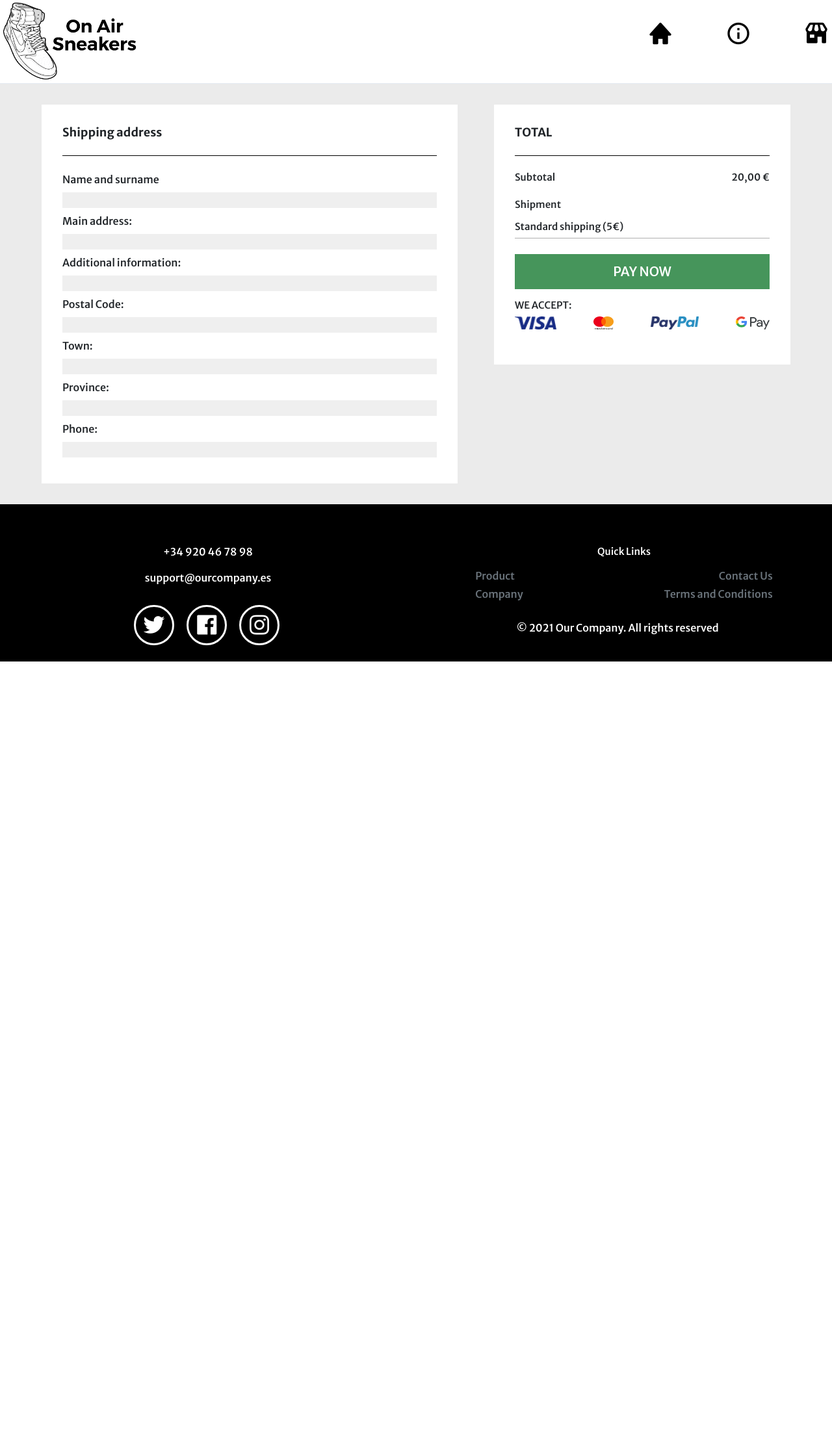
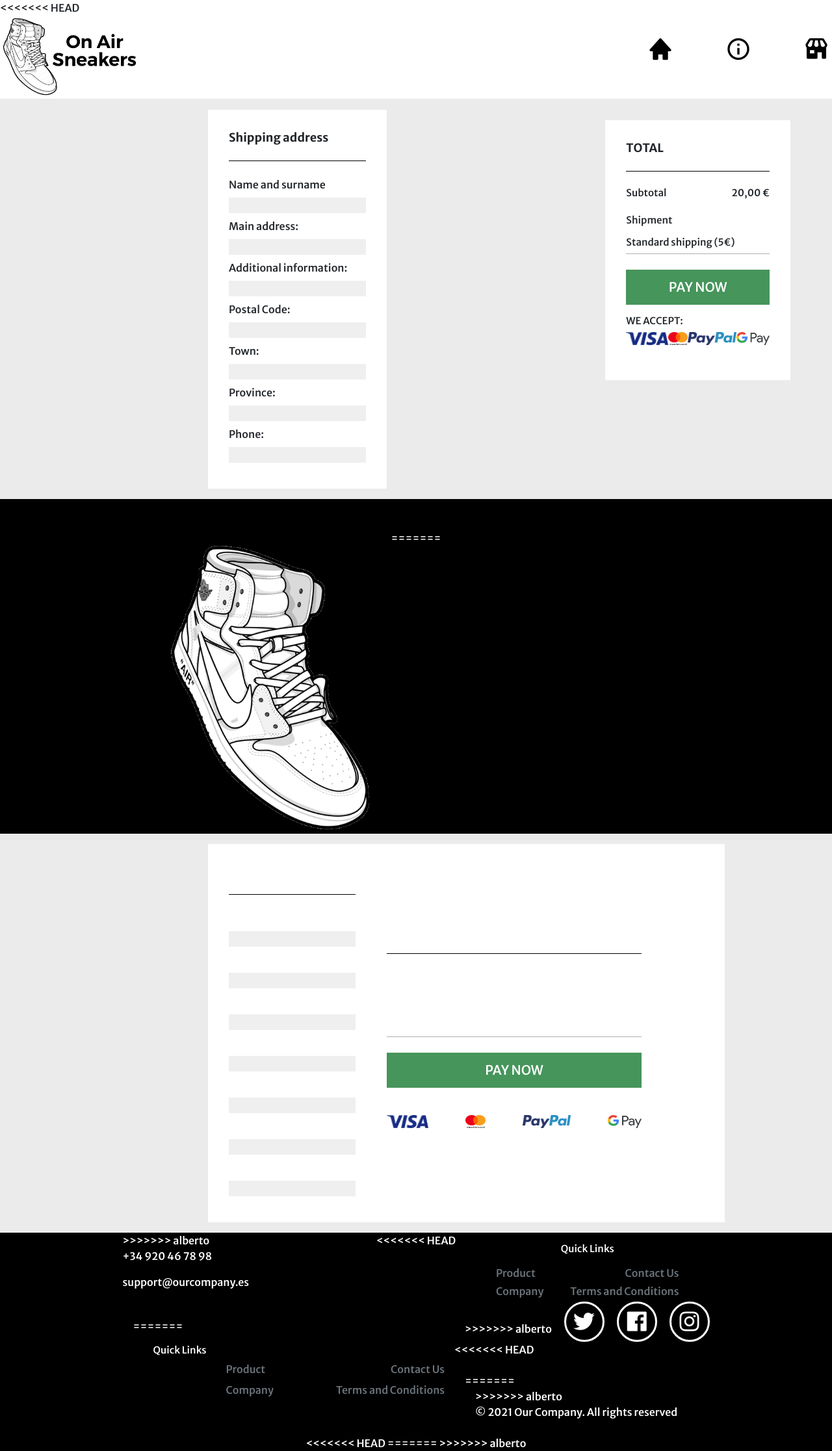
Before and after one commit to JoaquinJPB/DAW1, a PHP site: page /shipping_payment.html in a window 1280 px wide. Shown: the whole page at 65% size. Before the commit the page ends 1018 px from the top, so only its background shows below. Run offline with PHP 8.4, Linux system fonts and the light colour scheme; some libraries are stand-ins or nearby versions.

Commit message:
JS,HTML y CSS shipping payment

```diff
--- a/css/style.css
+++ b/css/style.css
@@ -653,9 +653,9 @@ footer{
 }
 
 .shipping_data {
-    margin: 2rem 1rem 2rem 4rem;
+    margin: 1rem 20rem 1rem 20rem;
     padding: 2rem;
-    width: 50vw;
+    width: 100rem;
     height: fit-content;
     background-color: white;
 }
@@ -731,20 +731,18 @@ h5 {
     height: 20px;
 }
 
-
-/* ======================= REGISTER ======================= */
-
-.container_register {
-    margin-top: 2rem;
-    margin-bottom: 2rem;
-    background-color: hsl(355, 68%, 53%);
-    width: 40vw;
-    border-radius: 2rem;
-    padding: 2rem;
+#div{
+    display: flex;
+    flex-direction: row;
 }
-
-.social_media {
-    margin: 1rem 0 0 1rem;
+#div1{
+    margin: auto;
+    width: -webkit-fill-available;
+    margin-top: inherit;
+}
+#div2{
+    margin-top: inherit;
+    margin: auto;
 }
 
 
--- a/js/validation-form.js
+++ b/js/validation-form.js
@@ -1,8 +1,6 @@
 $(function() {
-
     initValidateLoginForm();
     initValidateSignUpForm();
-
 });
 
 function initValidateSignUpForm() {
@@ -65,3 +63,33 @@ function initValidateLoginForm() {
         }
     });
 }
+function initValidatePayment(){
+    $("#shippingForm").validate({ //#register-form is form id
+        rules: {
+            name: "required",
+            address:"required",
+            postal:"required",
+            town:"required",
+            province:"required",
+            phone:{
+                required: true,
+                minlength: 8
+            }
+        },
+        // Mensajes de errores
+        messages: {
+            name: "Enter Username",
+            address:"Enter Address",
+            postal:"Enter Postal Code",
+            town:"Enter Town",
+            province:"Enter Province",
+            phone:{
+                required: 'Enter Phone',
+                minlength: 'Your phone must be at least 8 characters long',
+            }
+        },
+        submitHandler: function(form) {
+            form.submit();
+        }
+    });
+}
--- a/shipping_payment.html
+++ b/shipping_payment.html
@@ -15,6 +15,7 @@
 <body>
 
     <header class="header">
+<<<<<<< HEAD
         <nav class="d-flex justify-content-between align-items-center p-1 w-100">
             <a href="index.html"><img src="DAW1_resources/Logo_Web.png" alt="Logo_Web"></a>
             <ul class="nav-menu d-flex justify-content-between align-items-center">
@@ -94,10 +95,72 @@
         <div class="footer_div_father d-flex flex-row align-items-center pt-5">
 
             <div class="col d-flex flex-column justify-content-center align-items-center">
+=======
+        <a href="index.html"><img src="DAW1_resources/Logo_Web.png" alt="Logo_Web"></a>
+    </header>
+
+    <main class="main_shipping">
+
+        <section class="shipping_data">
+            <div id="div">
+                        <div id="div1">
+                            <h1>Shipping address</h1>
+                            <hr>
+                            <form action="" id="shippingForm" method="post">
+                            <label for="name">Name and surname</label>
+                            <input type="text" name="name" id="name" required>
+                            <label for="address">Main address:</label>
+                            <input type="text" name="address" id="address" required>
+                            <label for="info">Additional information:</label>
+                            <input type="text" name="info" id="info">
+                            <label for="postal">Postal Code:</label>
+                            <input type="text" name="postal" id="postal" required>
+                            <label for="town">Town:</label>
+                            <input type="text" name="town" id="town" required>
+                            <label for="province">Province:</label>
+                            <input type="text" name="province" id="province" required>
+                            <label for="phone">Phone:</label>
+                            <input type="tel" name="phone" id="phone" required>
+                        </div>
+                        <div id="div2">
+                            <section class="payment_data">
+                                <h1>TOTAL</h1>
+                                <hr>
+                                <div class="payment_subtotal">
+                                    <h3>Subtotal</h3>
+                                    <h3>20,00 €</h3>
+                                </div>
+                                <h3>Shipment</h3>
+                                <h5>Standard shipping (5€)</h5>
+                                <hr>
+                                <button id="pay" type="submit">PAY NOW</button>
+                                <h3>WE ACCEPT:</h3>
+                                <div class="payments_method">
+                                    <img src="DAW1_resources/visa.png" alt="">
+                                    <img src="DAW1_resources/mastercard.png" alt="">
+                                    <img src="DAW1_resources/paypal.png" alt="">
+                                    <img src="DAW1_resources/Google-Pay.png" alt="">
+                                </div>
+                            </form>
+                            </section>
+                        </div>
+            </div>
+        </section>
+
+
+
+    </main>
+
+    <footer>
+
+        <div class="row footer_div_father">
+            <div class="col footer_div_1">
+>>>>>>> alberto
                 <p>+34 920 46 78 98</p>
                 <p>support@ourcompany.es</p>
             </div>
 
+<<<<<<< HEAD
             <div class="col d-flex flex-column align-items-center">
                 <h5 class="mb-3 text-center w-75">Quick Links</h5>
                 <div class="nav flex-column w-75">
@@ -116,17 +179,55 @@
 
         <div class="footer_down d-flex flex-row justify-content-around align-items-center">
             <div class="mb-4">
+=======
+            <div class="col footer_div_2">
+                <h5>Quick Links</h5>
+                <div class="nav flex-column">
+                    <div class="d-flex flex-row justify-content-between">
+                        <span class="nav-item mb-2"><a href="#" class="nav-link p-0 text-muted">Product</a></span>
+                        <span class="nav-item mb-2"><a href="#" class="nav-link p-0 text-muted">Contact Us</a></span>
+                    </div>
+                    <div class="d-flex flex-row flex-row justify-content-between">
+                        <span class="nav-item mb-2"><a href="#" class="nav-link p-0 text-muted">Company</a></span>
+                        <span class="nav-item mb-2"><a href="#" class="nav-link p-0 text-muted">Terms and Conditions</a></span>
+                    </div>
+                </div>
+            </div>
+        </div>
+
+        <hr>
+
+        <div class="footer_down">
+            <div>
+>>>>>>> alberto
                 <i class='bx bxl-twitter footer_icon'></i>
                 <i class='bx bxl-facebook-square footer_icon'></i>
                 <i class='bx bxl-instagram footer_icon'></i>
             </div>
+<<<<<<< HEAD
             <div class="mb-4 mt-4">
+=======
+            <div>
+>>>>>>> alberto
                 <p>© 2021 Our Company. All rights reserved</p>
             </div>
         </div>
 
     </footer>
+<<<<<<< HEAD
 
+=======
+    <script src="https://code.jquery.com/jquery-3.5.1.slim.min.js" integrity="sha384-DfXdz2htPH0lsSSs5nCTpuj/zy4C+OGpamoFVy38MVBnE+IbbVYUew+OrCXaRkfj" crossorigin="anonymous">
+    </script>
+    <script src="https://cdn.jsdelivr.net/npm/bootstrap@4.6.0/dist/js/bootstrap.bundle.min.js" integrity="sha384-Piv4xVNRyMGpqkS2by6br4gNJ7DXjqk09RmUpJ8jgGtD7zP9yug3goQfGII0yAns" crossorigin="anonymous">
+    </script>
+    <script type="text/javascript" src="https://appleid.cdn-apple.com/appleauth/static/jsapi/appleid/1/en_US/appleid.auth.js"></script>
+    <script src="https://cdnjs.cloudflare.com/ajax/libs/jquery/3.4.0/jquery.min.js"></script>
+    <script src="https://cdnjs.cloudflare.com/ajax/libs/jquery-validate/1.19.0/jquery.validate.min.js"></script>
+
+    <script src="./js/validation-form.js"></script>
+    <script src="./js/main.js"></script>
+>>>>>>> alberto
 </body>
 
 </html>
--- a/signup.html
+++ b/signup.html
@@ -48,7 +48,7 @@
             <div class="social_media">
                 <input type="text" id="complete_name" class="input_login" name="complete_name" placeholder="COMPLETE NAME" required>
                 <input type="email" id="email" class="input_login" name="email" placeholder="EMAIL" required>
-                <input type="tel" class="input_login" name="phone" placeholder="PHONE NUMBER" required>
+                <input type="tel" class="input_login" name="phone" id="phone" placeholder="PHONE NUMBER" required>
                 <input type="password" id="password" class="input_login" name="password" placeholder="PASSWORD" required>
                 <input type="password" id="confirm_password" class="input_login" name="confirm_password" placeholder="CONFIRM PASSWORD" required>
                 <input type="submit" class="button_login" value="REGISTER">
```
Also changed, not shown: product.html (+11 -0 lines).
